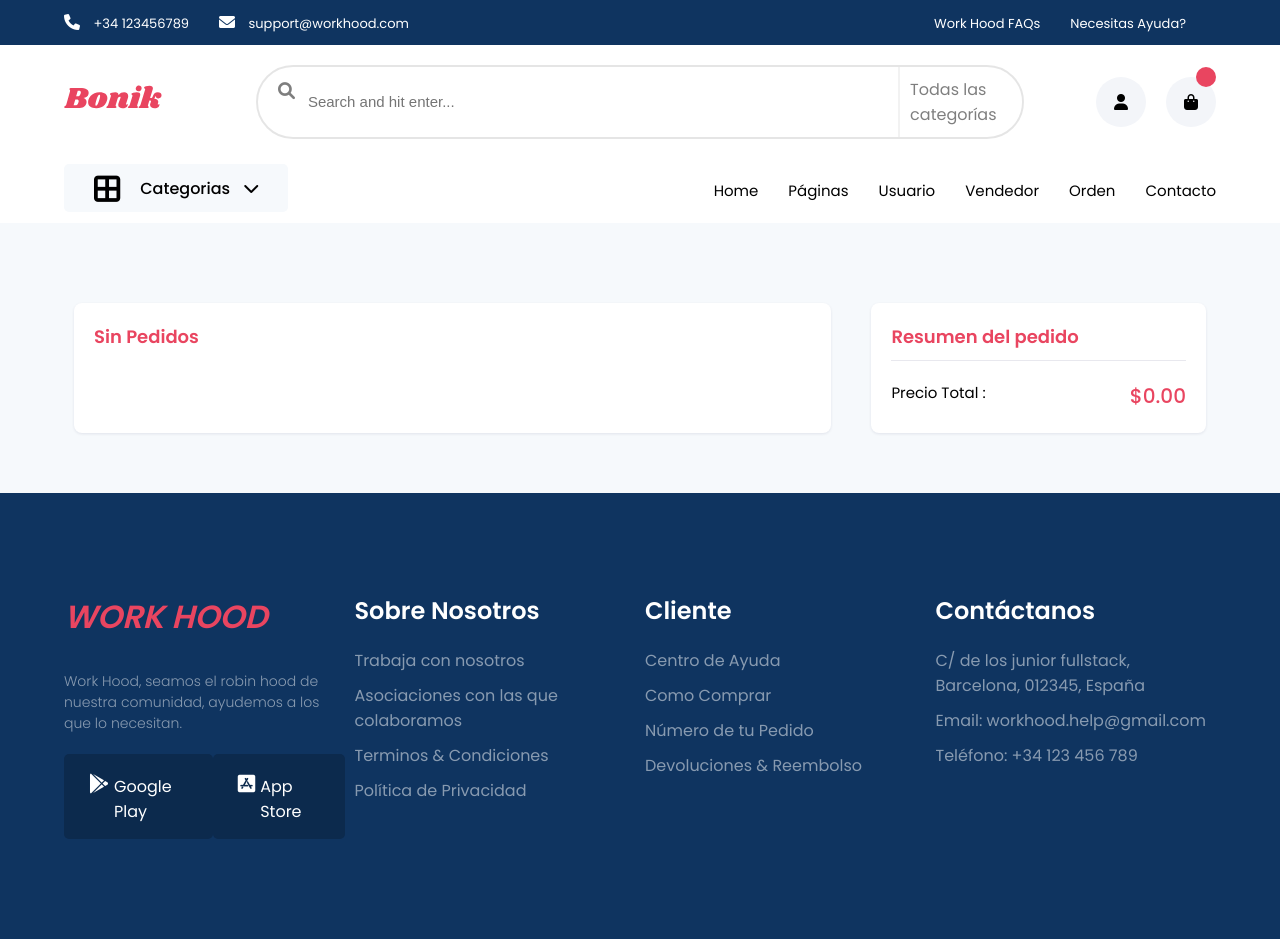
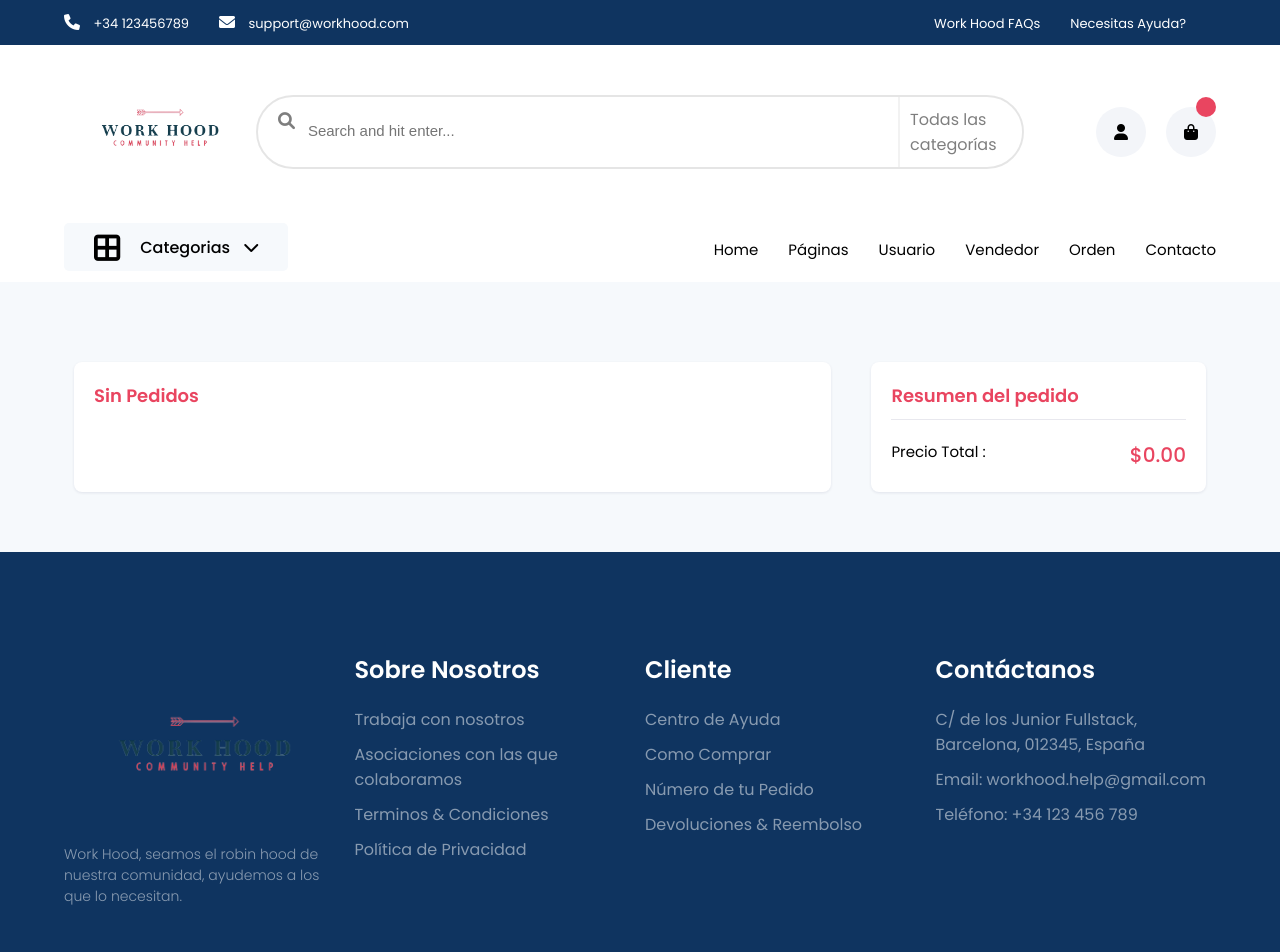
Before and after one commit to AnaPozo/workhood-equipo9, a React (Create React App) app: page /cart in a window 1280 px wide. Shown: the top 952 px of the page. Built offline with nearby package versions, Linux system fonts and the light colour scheme.

Commit message:
Header/Footer

```diff
--- a/src/common/footer/Footer.jsx
+++ b/src/common/footer/Footer.jsx
@@ -1,4 +1,5 @@
 import React from "react"
+import logo from "../../components/assets/images/logo.png"
 import "./style.css"
 
 const Footer = () => {
@@ -7,18 +8,8 @@ const Footer = () => {
       <footer>
         <div className='container grid2'>
           <div className='box'>
-            <h1>WORK HOOD</h1>
+          <img id="logoheader" src={logo} alt='' />
             <p>Work Hood, seamos el robin hood de nuestra comunidad, ayudemos a los que lo necesitan.</p>
-            <div className='icon d_flex'>
-              <div className='img d_flex'>
-                <i class='fa-brands fa-google-play'></i>
-                <span>Google Play</span>
-              </div>
-              <div className='img d_flex'>
-                <i class='fa-brands fa-app-store-ios'></i>
-                <span>App Store</span>
-              </div>
-            </div>
           </div>
 
           <div className='box'>
@@ -42,7 +33,7 @@ const Footer = () => {
           <div className='box'>
             <h2>Contáctanos</h2>
             <ul>
-              <li>C/ de los junior fullstack, Barcelona, 012345, España </li>
+              <li>C/ de los Junior Fullstack, Barcelona, 012345, España </li>
               <li>Email: workhood.help@gmail.com</li>
               <li>Teléfono: +34 123 456 789</li>
             </ul>
--- a/src/common/header/Header.css
+++ b/src/common/header/Header.css
@@ -13,6 +13,11 @@
 }
 /*------head-----------*/
 /*------search-----------*/
+
+#logoheader {
+  width: 100%;
+}
+
 .search {
   padding: 20px 0;
 }
--- a/src/common/header/Search.jsx
+++ b/src/common/header/Search.jsx
@@ -1,5 +1,5 @@
 import React from "react"
-import logo from "../../components/assets/images/logo.svg"
+import logo from "../../components/assets/images/logo.png"
 import { Link } from "react-router-dom"
 
 const Search = ({ CartItem }) => {
@@ -14,7 +14,7 @@ const Search = ({ CartItem }) => {
       <section className='search'>
         <div className='container c_flex'>
           <div className='logo width '>
-            <img src={logo} alt='' />
+            <img id="logoheader" src={logo} alt='' />
           </div>
 
           <div className='search-box f_flex'>
```
Also changed, not shown: src/components/assets/images/logo.png (added).
